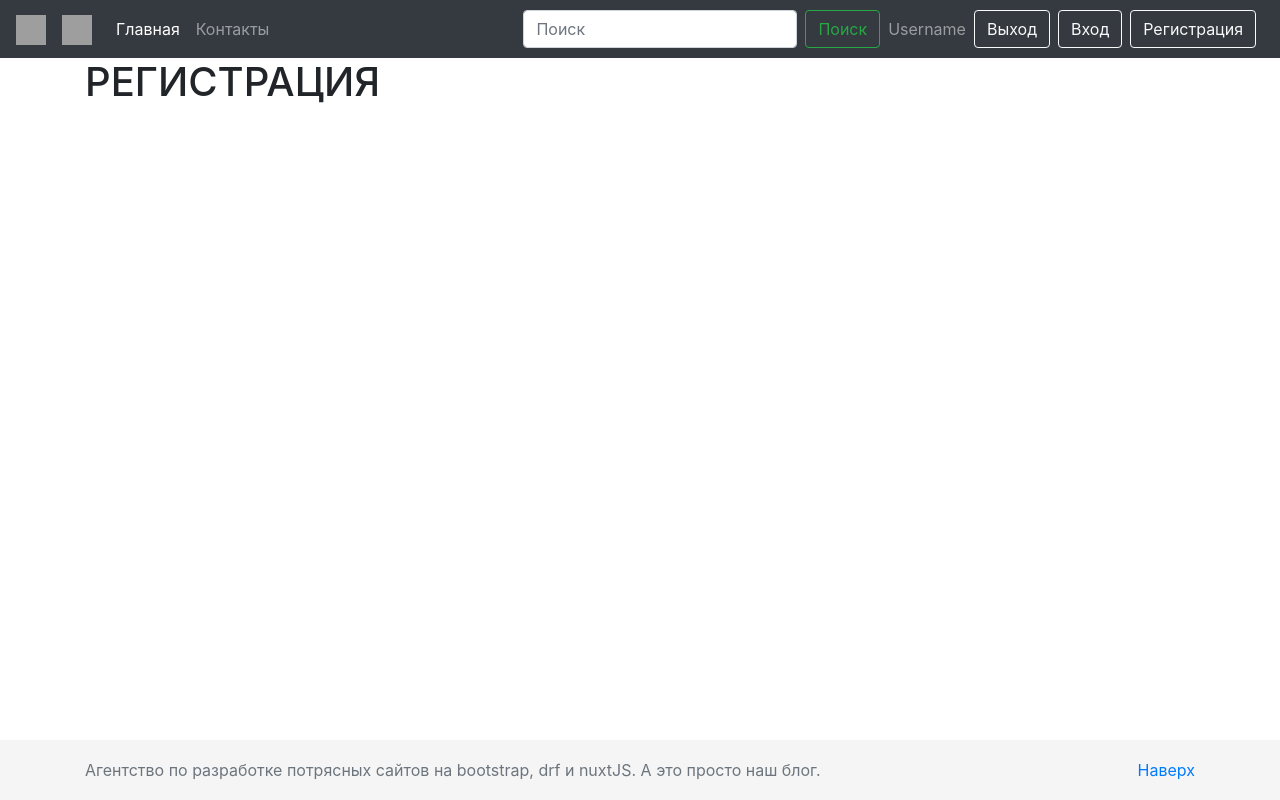
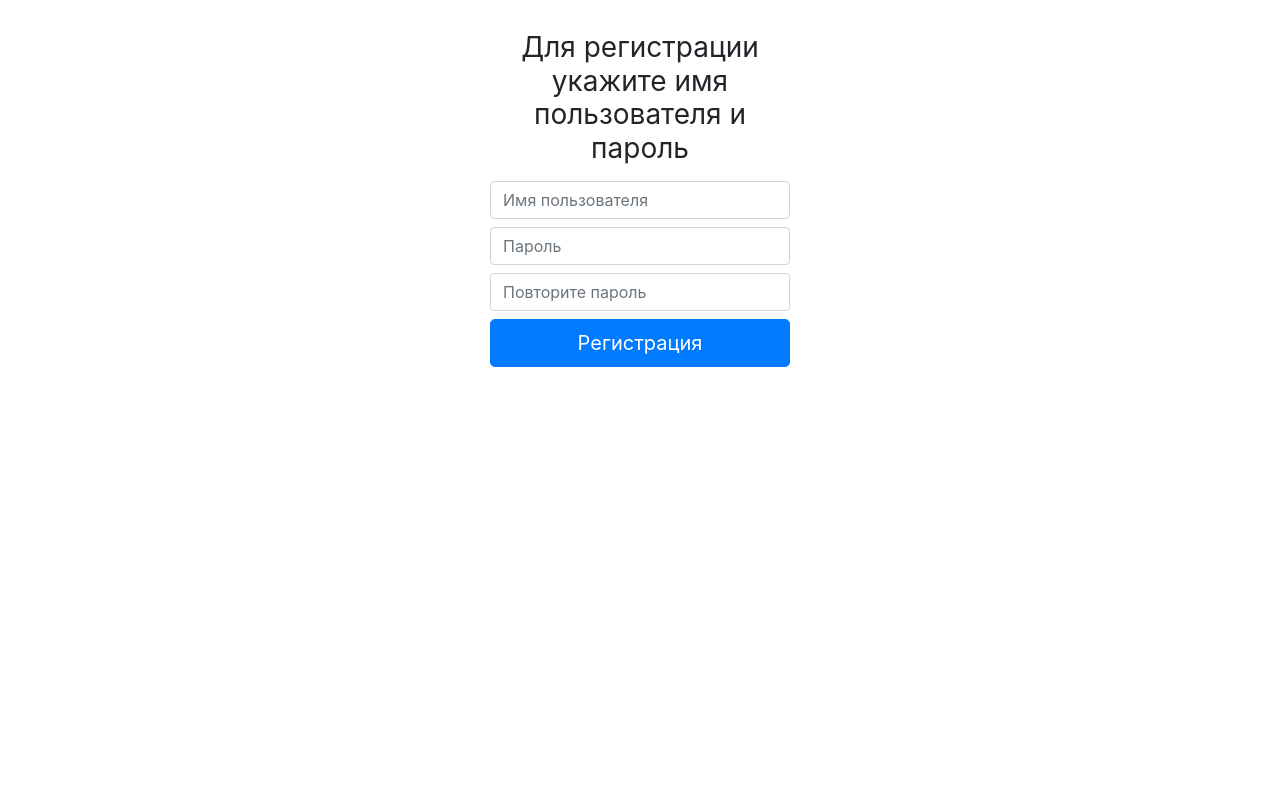
Before and after one commit to ShipaShipovnik/UP_polycinema_api, a Nuxt app in the folder my_nuxtjs_blog/: page /signup in a window 1280 px wide. Built offline with nearby package versions, Linux system fonts and the light colour scheme; grey boxes are pictures that could not be loaded.

Commit message:
Аутентификация

```diff
--- a/my_nuxtjs_blog/components/Navbar.vue
+++ b/my_nuxtjs_blog/components/Navbar.vue
@@ -26,26 +26,38 @@
                 <button class="btn btn-outline-success my-2 my-sm-0 mr-2" type="submit"
                     @click.stop.prevent="submit()">Поиск</button>
             </form>
-            <span class="navbar-text mr-2">Username</span>
-            <nuxt-link class="btn btn-outline-light mr-2" to="/signout">Выход</nuxt-link>
-            <nuxt-link class="btn btn-outline-light mr-2" to="/signin">Вход</nuxt-link>
-            <nuxt-link class="btn btn-outline-light mr-2" to="/signup">Регистрация</nuxt-link>
+            <span class="navbar-text mr-2" v-if="user">{{ user.username }}</span>
+            <client-only>
+                <span v-if="loggedIn"><nuxt-link class="btn btn-outline-light mr-2"
+                        to="/signout">Выход</nuxt-link></span>
+                <span v-else>
+                    <nuxt-link class="btn btn-outline-light mr-2" to="/signin">Вход</nuxt-link>
+                    <nuxt-link class="btn btn-outline-light mr-2" to="/signup">Регистрация</nuxt-link>
+                </span>
+            </client-only>
         </div>
     </nav>
 </template>
 
 <script>
 export default {
-    name: "Navbar",
     data() {
         return {
-            q: null
+            q: null,
         }
     },
     methods: {
         submit() {
             this.$router.push("/search?q=" + this.q);
         }
+    },
+    computed: {
+        loggedIn() {
+            return this.$auth.loggedIn
+        },
+        user() {
+            return this.$auth.user
+        }
     }
 }
 </script>
--- a/my_nuxtjs_blog/nuxt.config.js
+++ b/my_nuxtjs_blog/nuxt.config.js
@@ -41,8 +41,36 @@
 
   // Modules: https://go.nuxtjs.dev/config-modules
   modules: [
-    '@nuxtjs/axios'
+    '@nuxtjs/axios',
+    '@nuxtjs/auth-next',
   ],
+  auth: {
+    strategies: {
+      local: {
+        scheme: 'refresh',
+        token: {
+          property: 'access',
+          maxAge: 1800,
+          type: 'Bearer'
+        },
+        refreshToken: {
+          property: 'refresh',
+          data: 'refresh',
+          maxAge: 60 * 60 * 24 * 30
+        },
+        endpoints: {
+          login: { url: '/api/token/', method: 'post' },
+          refresh: { url: '/api/refresh_token/', method: 'post' },
+          user: { url: '/api/profile/', method: 'get' },
+          logout: false
+        },
+        tokenRequired: true,
+      }
+    }
+  },
+  axios: {
+    baseURL: 'http://localhost:8000'
+  },
 
   // Build Configuration: https://go.nuxtjs.dev/config-build
   build: {
--- a/my_nuxtjs_blog/package.json
+++ b/my_nuxtjs_blog/package.json
@@ -9,6 +9,7 @@
     "generate": "nuxt generate"
   },
   "dependencies": {
+    "@nuxtjs/auth-next": "^5.0.0-1667386184.dfbbb54",
     "@nuxtjs/axios": "^5.13.6",
     "axios": "^0.21.1",
     "core-js": "^3.25.3",
--- a/my_nuxtjs_blog/pages/signin.vue
+++ b/my_nuxtjs_blog/pages/signin.vue
@@ -1,10 +1,40 @@
 <template>
-    <h1>ВХОД В АККАУНТ</h1>
+  <div>
+    <div class="text-center">
+      <form class="form-signin" @submit.prevent="userLogin">
+        <h1 class="h3 mb-3 mt-3 font-weight-normal">Пожалуйста укажите логин и пароль</h1>
+        <label for="inputUsername" class="sr-only">Имя пользователя</label>
+        <input id="inputUsername" class="form-control" placeholder="Имя пользователя" required="" v-model="login.username">
+        <label for="inputPassword" class="sr-only">Пароль</label>
+        <input type="password" id="inputPassword" class="form-control mt-2" placeholder="Пароль" required="" v-model="login.password">
+        <button class="btn mt-2 btn-lg btn-primary btn-block" type="submit">Войти</button>
+      </form>
+    </div>
+  </div>
 </template>
 
 <script>
 export default {
-    name: "signin"
+  layout: "position_detail",
+  data() {
+    return {
+      login: {
+        username: '',
+        password: ''
+      },
+    }
+  },
+  methods: {
+    async userLogin() {
+      try {
+        let response = await this.$auth.loginWith('local', { data: this.login })
+        console.log(response)
+        this.$router.push('/')
+      } catch (err) {
+        console.log(err)
+      }
+    }
+  }
 }
 </script>
 
--- a/my_nuxtjs_blog/pages/signout.vue
+++ b/my_nuxtjs_blog/pages/signout.vue
@@ -1,13 +1,11 @@
 <template>
-    <h1>Выйти из аккаунта?</h1>
-  </template>
+  <div></div>
+</template>
 
-  <script>
-  export default {
-    name: "signout"
+<script>
+export default {
+  async created() {
+    await this.$auth.logout()
   }
-  </script>
-
-  <style scoped>
-
-  </style>
+}
+</script>
--- a/my_nuxtjs_blog/pages/signup.vue
+++ b/my_nuxtjs_blog/pages/signup.vue
@@ -1,10 +1,51 @@
 <template>
-    <h1>РЕГИСТРАЦИЯ</h1>
+  <div class="text-center">
+    <form class="form-signin" @submit.prevent="userRegister">
+      <h1 class="h3 mb-3 mt-3 font-weight-normal">Для регистрации укажите имя пользователя и пароль</h1>
+      <label for="inputUsername" class="sr-only">Имя пользователя</label>
+      <input id="inputUsername" class="form-control" placeholder="Имя пользователя" required="" v-model="register.username">
+      <label for="inputPassword" class="sr-only">Пароль</label>
+      <input type="password" id="inputPassword" class="form-control mt-2" placeholder="Пароль" required="" v-model="register.password">
+      <label for="ReInputPassword" class="sr-only">Повторите пароль</label>
+      <input type="password" id="ReInputPassword" class="form-control mt-2" placeholder="Повторите пароль" required="" v-model="register.password2">
+      <button class="btn mt-2 btn-lg btn-primary btn-block" type="submit">Регистрация</button>
+    </form>
+  </div>
 </template>
 
 <script>
 export default {
-    name: "signup"
+  layout: "post_detail",
+  data() {
+    return {
+      register: {
+        username: '',
+        password: '',
+        password2: '',
+      },
+    }
+  },
+  methods: {
+    async userRegister() {
+      try {
+        let response = await this.$axios.post('/api/register/', {
+          username: this.register.username,
+          password: this.register.password,
+          password2: this.register.password2
+        })
+        console.log(response)
+        await this.$auth.loginWith('local', {
+          data: {
+            username: this.register.username,
+            password: this.register.password
+          },
+        })
+        this.$router.push('/')
+      } catch (err) {
+        console.log(err)
+      }
+    }
+  }
 }
 </script>
 
```
Also changed, not shown: my_nuxtjs_blog/store/index.js (added), 1 other file (tests, documents, lock files or other folders). Lines whose indentation alone changed are shown as unchanged.
